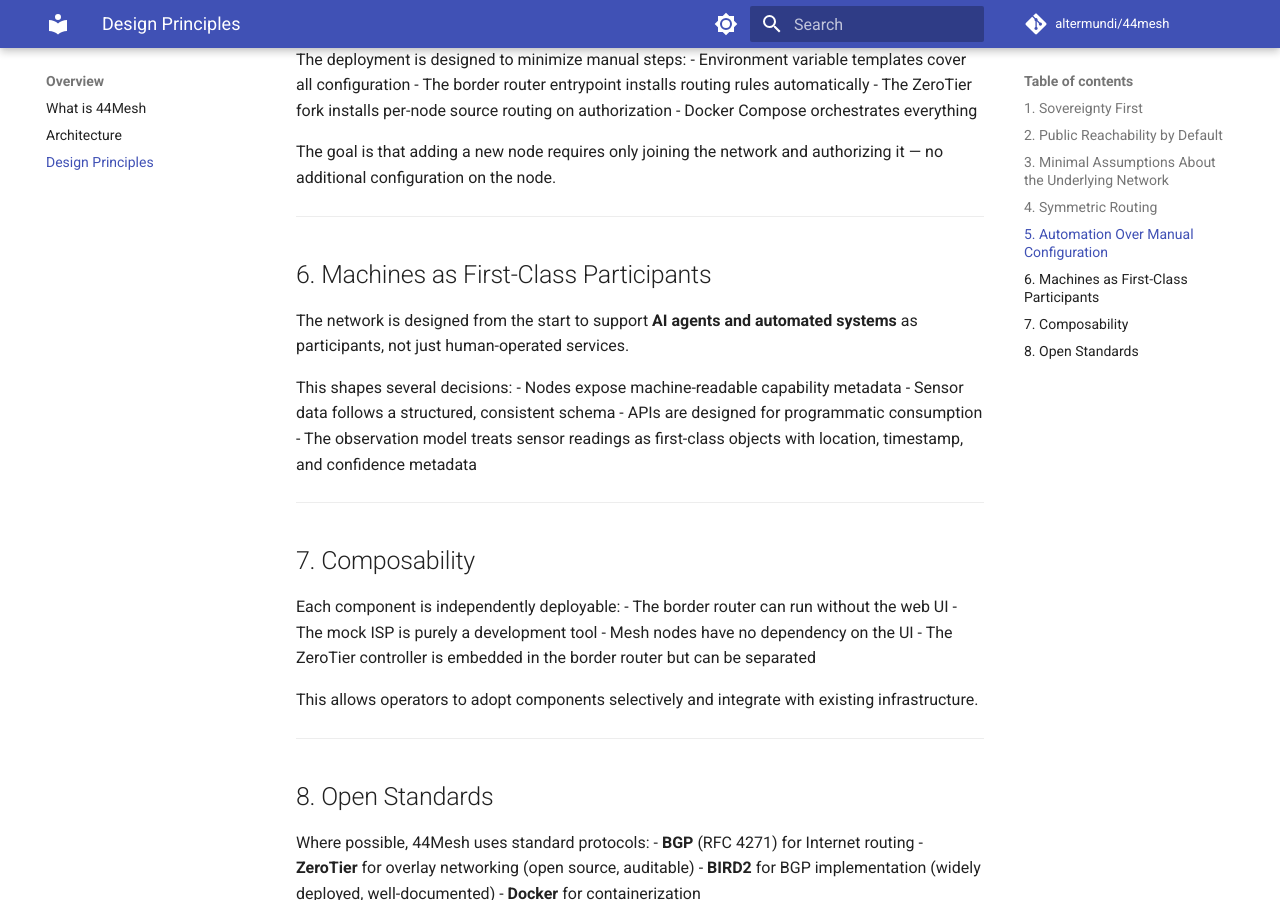
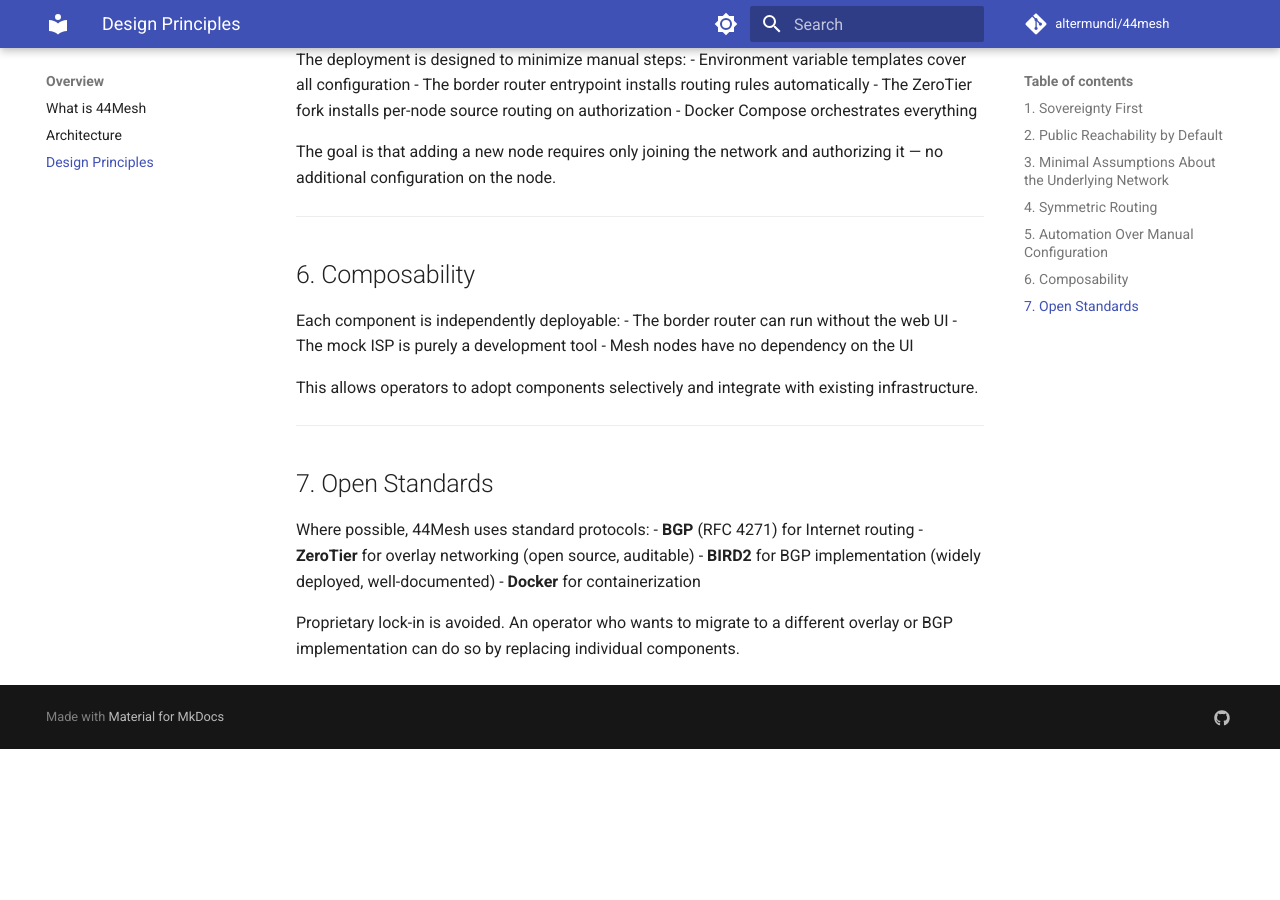
Before and after one commit to AlterMundi/44mesh-docs, an MkDocs documentation site: the page built from docs/overview/design-principles.md, in a window 1280 px wide and 900 px high, scrolled down 1409 px. Built offline with MkDocs 1.6.1 and Material for MkDocs 9.7.7, drawn with Linux system fonts in a browser that asks for light colours; comment, search, counter and statistics services are not loaded; after the commit the page ends 2158 px from its top, so only the background shows below that.

Commit message:
Review and trim overview section content
Removed community networks use case, simplified IPv4 requirements,
dropped source routing details from architecture, removed AI agents
as first-class participants principle and renumbered remaining
principles, cleaned up 44Net relationship section.

Co-Authored-By: Claude Sonnet 4.6 <noreply@anthropic.com>

```diff
--- a/docs/overview/design-principles.md
+++ b/docs/overview/design-principles.md
@@ -56,31 +56,18 @@ The goal is that adding a new node requires only joining the network and authori
 
 ---
 
-## 6. Machines as First-Class Participants
-
-The network is designed from the start to support **AI agents and automated systems** as participants, not just human-operated services.
-
-This shapes several decisions:
-- Nodes expose machine-readable capability metadata
-- Sensor data follows a structured, consistent schema
-- APIs are designed for programmatic consumption
-- The observation model treats sensor readings as first-class objects with location, timestamp, and confidence metadata
-
----
-
-## 7. Composability
+## 6. Composability
 
 Each component is independently deployable:
 - The border router can run without the web UI
 - The mock ISP is purely a development tool
 - Mesh nodes have no dependency on the UI
-- The ZeroTier controller is embedded in the border router but can be separated
 
 This allows operators to adopt components selectively and integrate with existing infrastructure.
 
 ---
 
-## 8. Open Standards
+## 7. Open Standards
 
 Where possible, 44Mesh uses standard protocols:
 - **BGP** (RFC 4271) for Internet routing
```
Also changed, not shown: docs/index.md (+1 -4 lines), docs/overview/architecture.md (+0 -20 lines), docs/overview/what-is-44mesh.md (+2 -6 lines).
